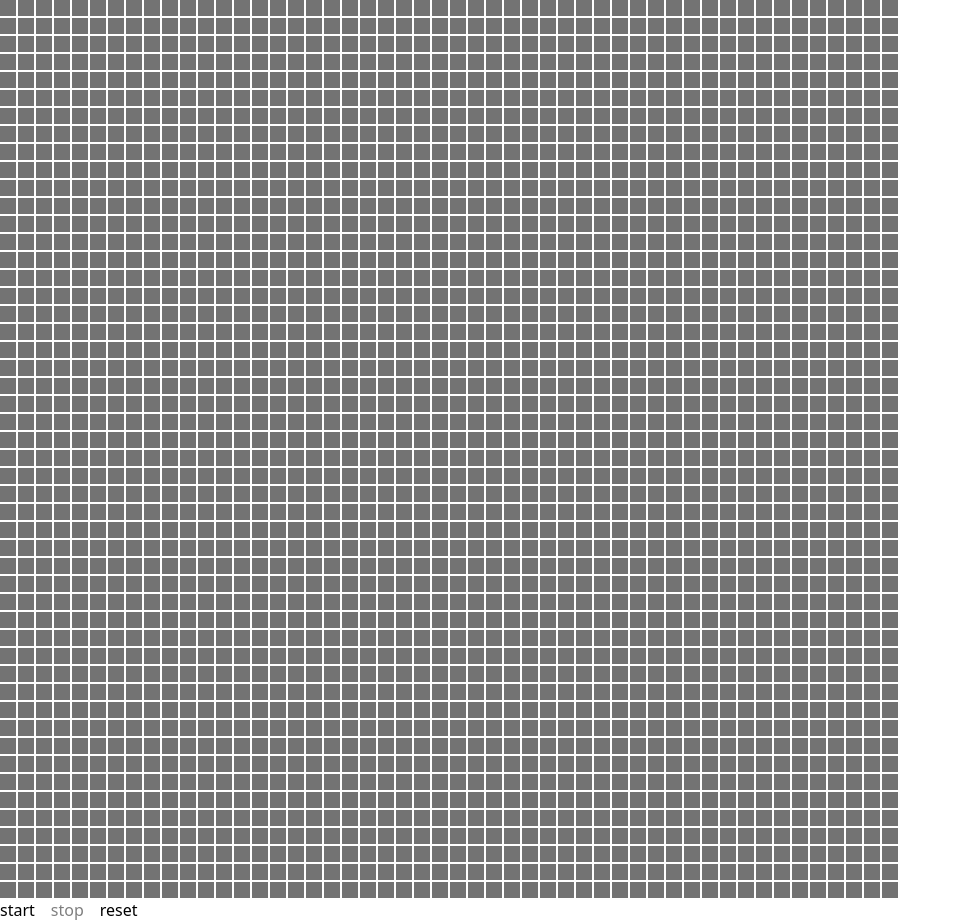
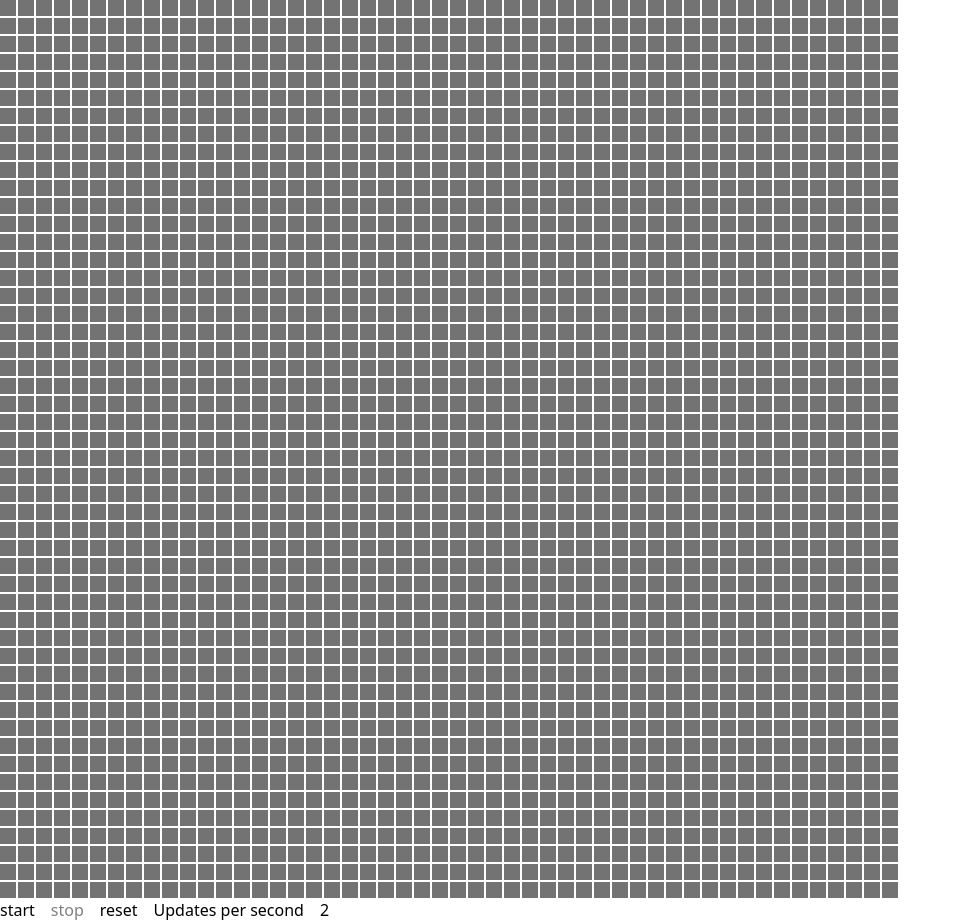
Before and after one commit to norbusonam/game-of-life, a React (Vite) app: page / in a window 1280 px wide. Shown: the whole page, without its empty margins (0-961 px from the left). Built offline with nearby package versions, Linux system fonts and the light colour scheme.

Commit message:
update speed ability

```diff
--- a/src/app.tsx
+++ b/src/app.tsx
@@ -1,11 +1,23 @@
-import { useState } from "react";
+import { useEffect, useState } from "react";
 import { getNextGridState, initializeGrid } from "./game-utils";
 import { Grid } from "./components/grid";
+
+const MIN_SPEED = 1;
+const MAX_SPEED = 20;
 
 export function App() {
   const [cells, setCells] = useState<boolean[][]>(initializeGrid(50, 50));
   const [intervalId, setIntervalId] = useState<number | null>(null);
+  const [updatesPerSecond, setUpdatesPerSecond] = useState<number>(2);
   const isRunning = intervalId !== null;
+
+  useEffect(() => {
+    if (isRunning) {
+      onStop();
+      onStart();
+    }
+    // eslint-disable-next-line react-hooks/exhaustive-deps
+  }, [updatesPerSecond]);
 
   const onCellClick = (x: number, y: number) => {
     const newCells = [...cells];
@@ -16,7 +28,7 @@ export function App() {
   const onStart = () => {
     const id = setInterval(() => {
       setCells((prev) => getNextGridState(prev));
-    }, 500);
+    }, 1000 / updatesPerSecond);
     setIntervalId(id);
   };
 
@@ -30,6 +42,13 @@ export function App() {
   const onReset = () => {
     onStop();
     setCells(initializeGrid(50, 50));
+  };
+
+  const onUpdatesPerSecondChange = (e: React.ChangeEvent<HTMLInputElement>) => {
+    const value = parseInt(e.target.value, 10);
+    if (value >= MIN_SPEED && value <= MAX_SPEED) {
+      setUpdatesPerSecond(value);
+    }
   };
 
   return (
@@ -51,6 +70,17 @@ export function App() {
           stop
         </button>
         <button onClick={onReset}>reset</button>
+        <label htmlFor="speed">Updates per second</label>
+        <input
+          id="speed"
+          type="number"
+          defaultValue="2"
+          min={MIN_SPEED}
+          max={MAX_SPEED}
+          step="1"
+          value={updatesPerSecond}
+          onChange={onUpdatesPerSecondChange}
+        />
       </div>
     </div>
   );
```
